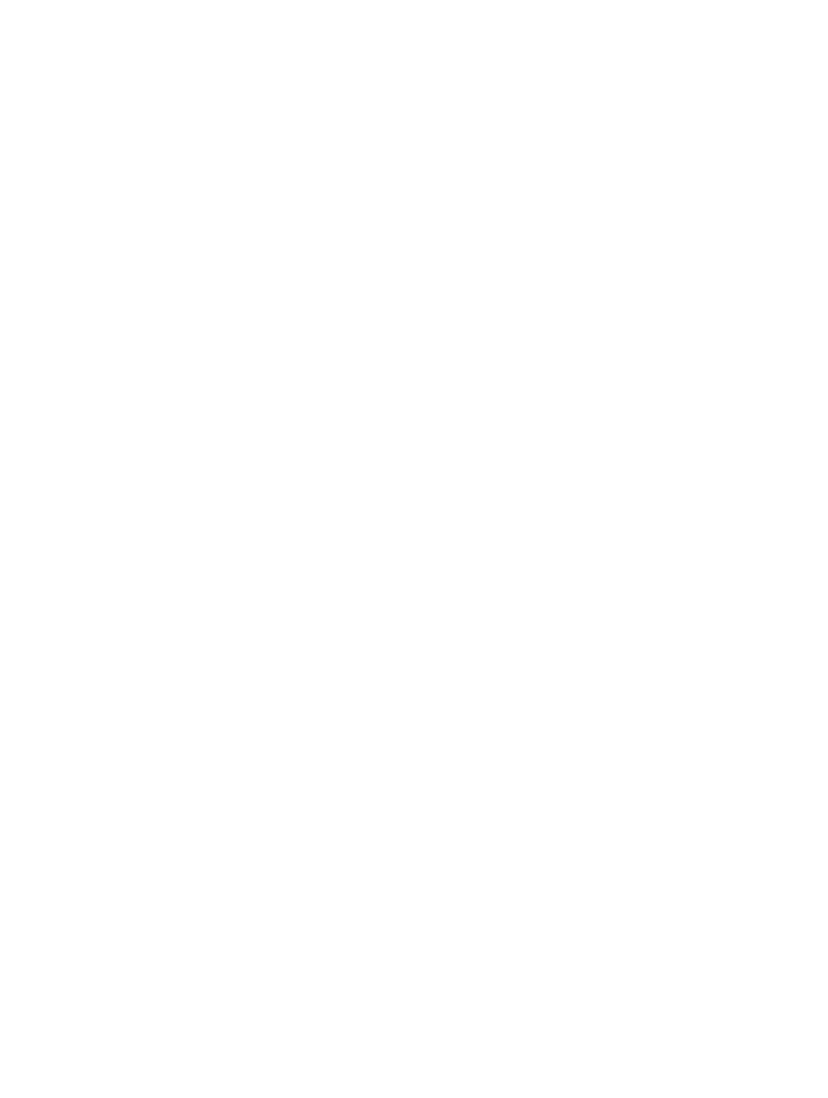
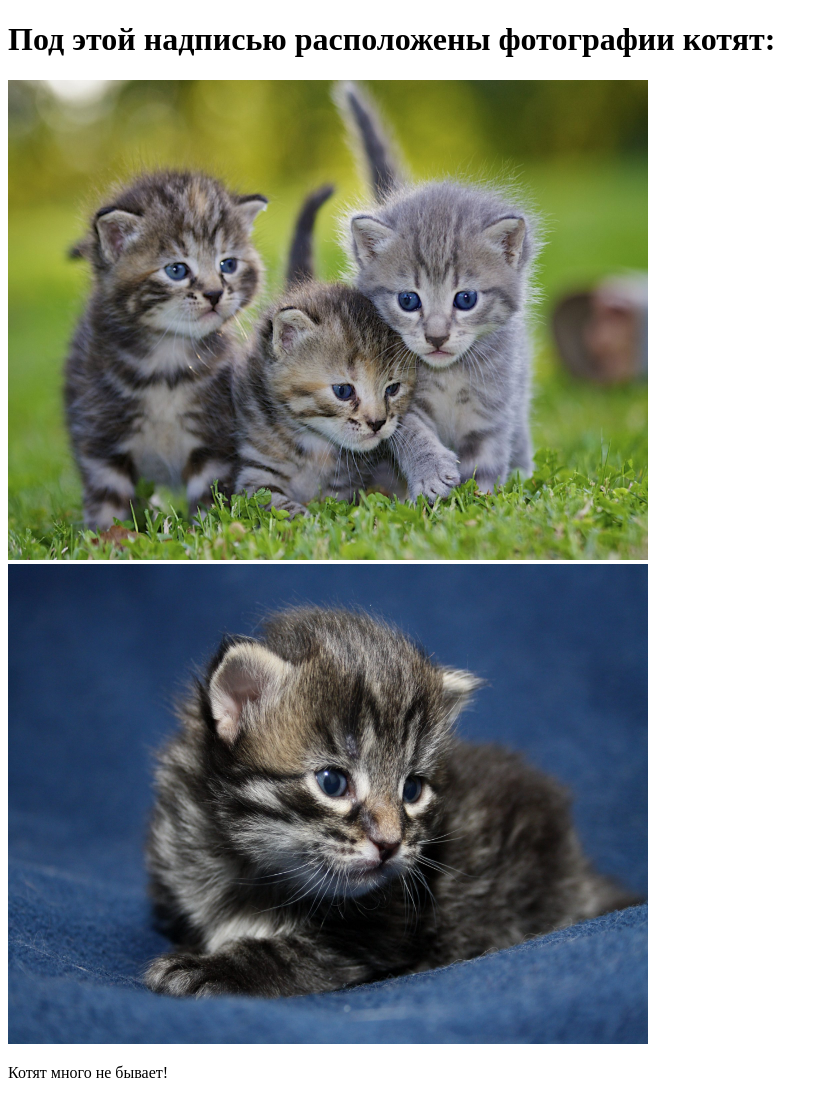
Before and after one commit to tellmeafable/LoftSchool-1, a plain HTML site: page folder/inner/index.html in a window 1280 px wide. Shown: the whole page, without its empty margins (0-828 px from the left). Before the commit the page ends 800 px from the top, so only its background shows below. Drawn offline with Linux system fonts and the light colour scheme.

Commit message:
файл со ссылками на котят

```diff
--- a/folder/inner/index.html
+++ b/folder/inner/index.html
@@ -1,14 +1,22 @@
 <!DOCTYPE html>
 <html lang="en">
+
 <head>
   <meta charset="UTF-8">
   <meta http-equiv="X-UA-Compatible" content="IE=edge">
   <meta name="viewport" content="width=device-width, initial-scale=1.0">
   <title>Document</title>
 </head>
+
 <body>
-  <h1>
 
-  </h1>
+  <h1>Под этой надписью расположены фотографии котят:</h1>
+
+  <img src="https://tellmeafable.github.io/LoftSchool-1/img/kittens1.jpeg" width="640" height="480">
+  <img src="../img/kittens2.jpeg" width="640" height="480">
+
+  <p>Котят много не бывает!</p>
+
 </body>
+
 </html>
```
